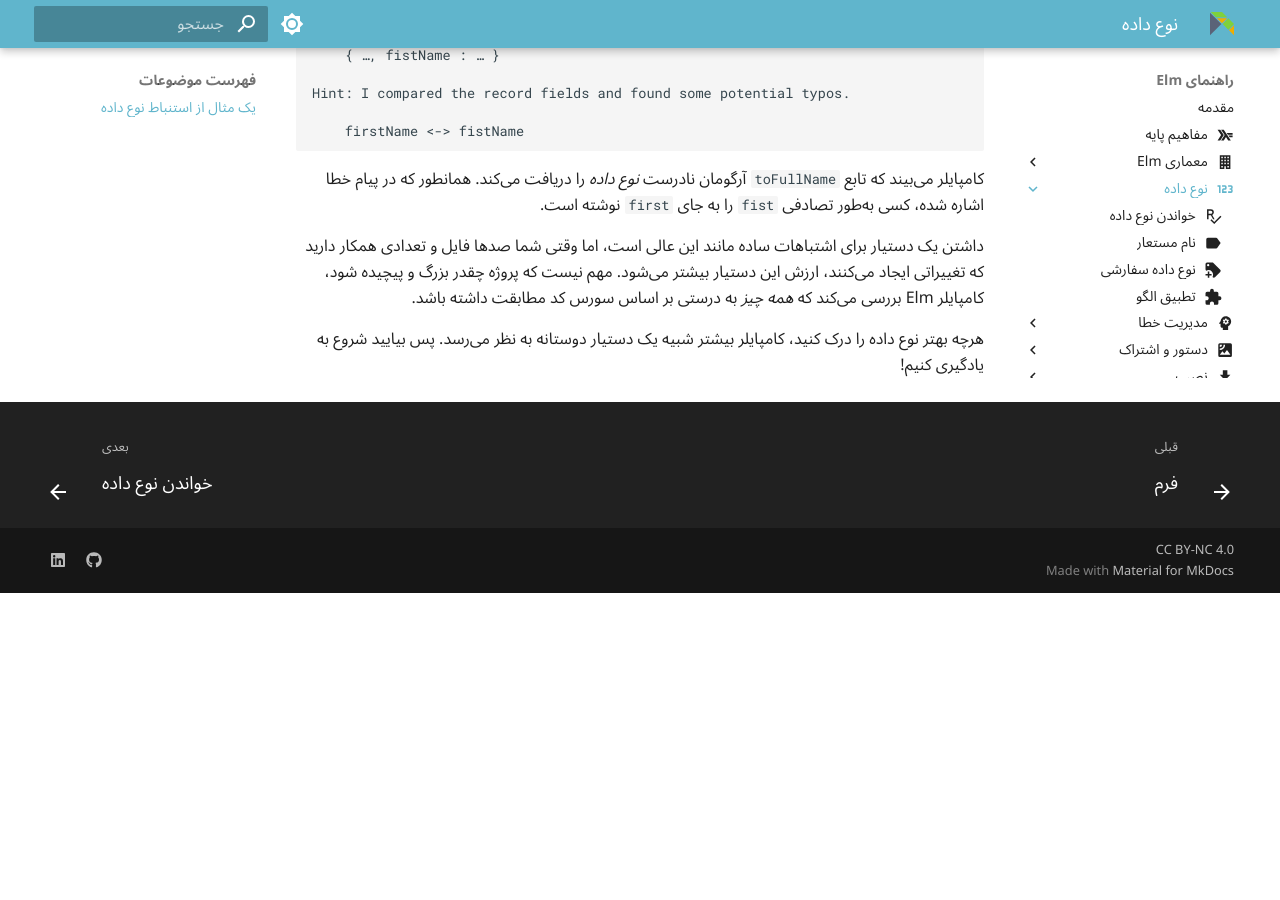
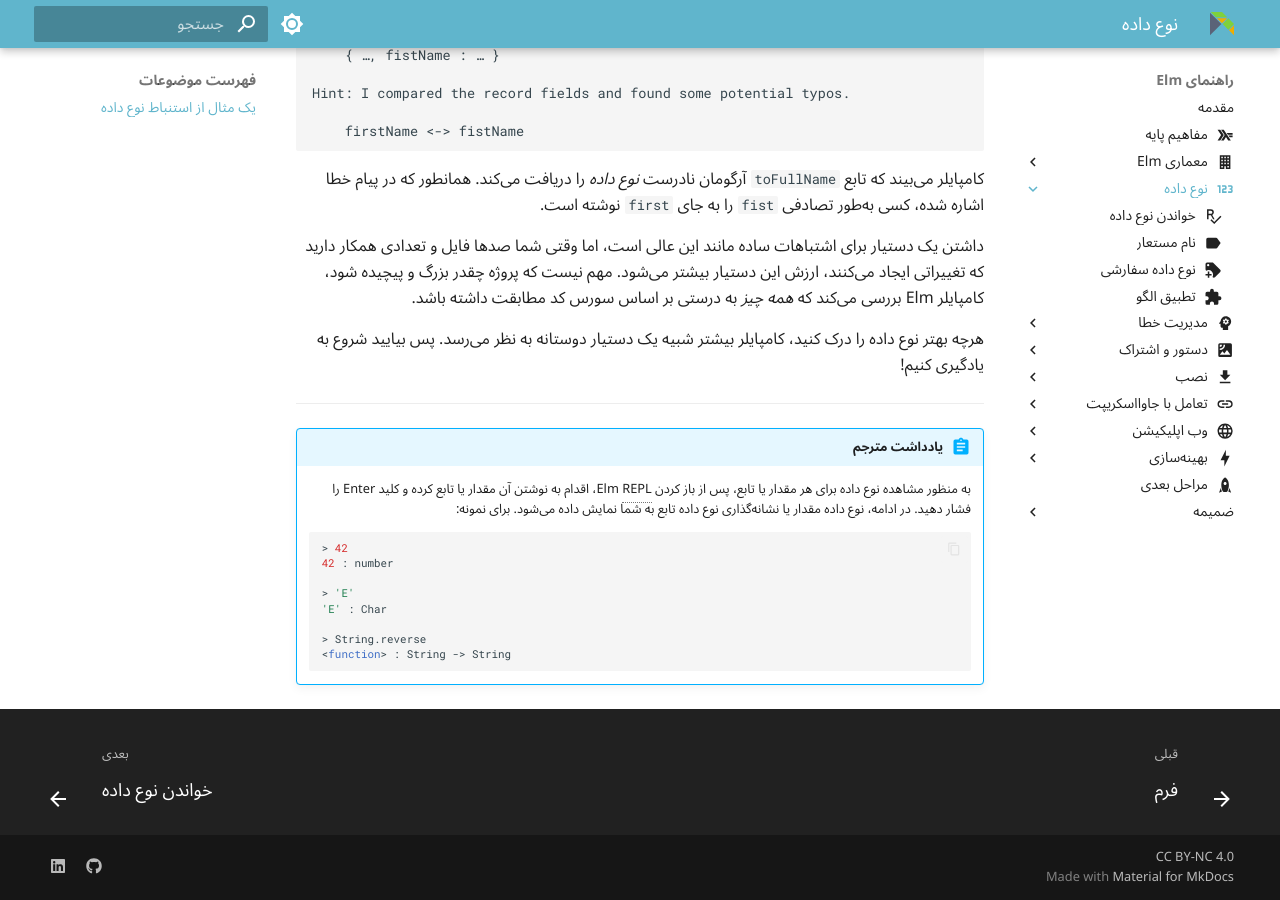
Before and after one commit to novid/guide.elm-lang.ir, an MkDocs documentation site: the page built from docs/types/index.md, in a window 1280 px wide and 900 px high, scrolled down 900 px. Built offline with MkDocs 1.6.1 and Material for MkDocs 9.7.7, drawn with Linux system fonts in a browser that asks for light colours; before the commit the page ends 1493 px from its top, so only the background shows below that.

Commit message:
Update types chapter with translator's notes

````diff
--- a/docs/types/index.md
+++ b/docs/types/index.md
@@ -49,3 +49,20 @@ Hint: I compared the record fields and found some potential typos.
 داشتن یک دستیار برای اشتباهات ساده مانند این عالی است، اما وقتی شما صدها فایل و تعدادی همکار دارید که تغییراتی ایجاد می‌کنند، ارزش این دستیار بیشتر می‌شود. مهم نیست که پروژه چقدر بزرگ و پیچیده شود، کامپایلر Elm بررسی می‌کند که *همه چیز* به درستی بر اساس سورس کد مطابقت داشته باشد.
 
 هرچه بهتر نوع داده را درک کنید، کامپایلر بیشتر شبیه یک دستیار دوستانه به نظر می‌رسد. پس بیایید شروع به یادگیری کنیم!
+
+***
+
+!!! abstract "یادداشت مترجم"
+
+	به منظور مشاهده نوع داده برای هر مقدار یا تابع، پس از باز کردن Elm REPL، اقدام به نوشتن آن مقدار یا تابع کرده و کلید Enter را فشار دهید. در ادامه، نوع داده مقدار یا نشانه‌گذاری نوع داده تابع به شما نمایش داده می‌شود. برای نمونه:
+
+	```bash
+	> 42
+	42 : number
+
+	> 'E'
+	'E' : Char
+
+	> String.reverse
+	<function> : String -> String
+	```
````
Also changed, not shown: docs/types/custom_types.md (+1 -1 lines), docs/types/pattern_matching.md (+12 -0 lines), docs/types/reading_types.md (+10 -0 lines).
